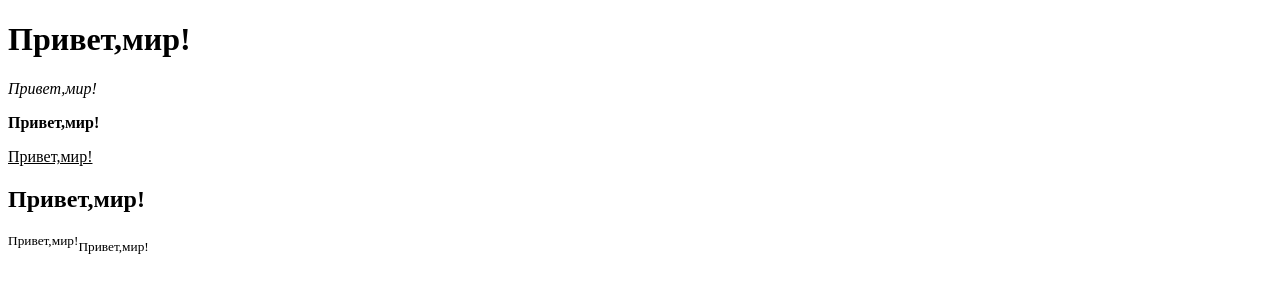
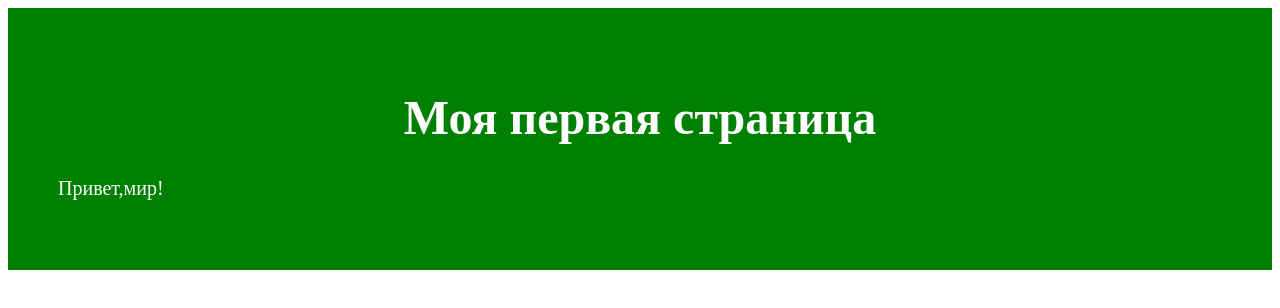
Before and after one commit to LeonovaOlga/Rep_Int, a plain HTML site: page index.htm in a window 1280 px wide. Drawn offline with Linux system fonts and the light colour scheme.

Commit message:
Add files via upload
Домашнее задание 3

```diff
--- a/index.htm
+++ b/index.htm
@@ -1,17 +1,34 @@
 <!DOCTYPE html>
 <html lang="ru">
-    <head>
-        <meta charset="UTF-8">
-    <title>Домашнее задание</title>
-    </head>
-    <body>
-        <h1>Привет,мир!</h1>
-        <p><i>Привет,мир!</i></p>
-        <p><b>Привет,мир!</b></p>
-        <div><u>Привет,мир!</u></div>
-        <div><h2>Привет,мир!</h2></div>
-         <footer><sup>Привет,мир!</sup><small>Привет,мир!</small></footer
+<head>
+    <meta charset="UTF-8">
+    <meta name="viewport"content="width=device-width,initial-scale=1.0">
+    <meta http-equiv="X-UA-Compatible" content="ie=edge">
+    <title>Домашнее задание 3</title>
+    <style>
+        main{
+             background-color: green;
+             color: white;
+             padding: 50px;
 
+        }
+        h1{
+            font-size: 48px;
+            text-align: center;
+        }
+        p{
+            font-size: 20px;
+            text-align: left;
+        }
 
-    </body>
+    </style>
+</head>
+<body>
+<main>
+    <div>
+        <h1>Моя первая страница</h1>
+        <p>Привет,мир!</p>
+    </div>
+</main>
+</body>
 </html>
```
